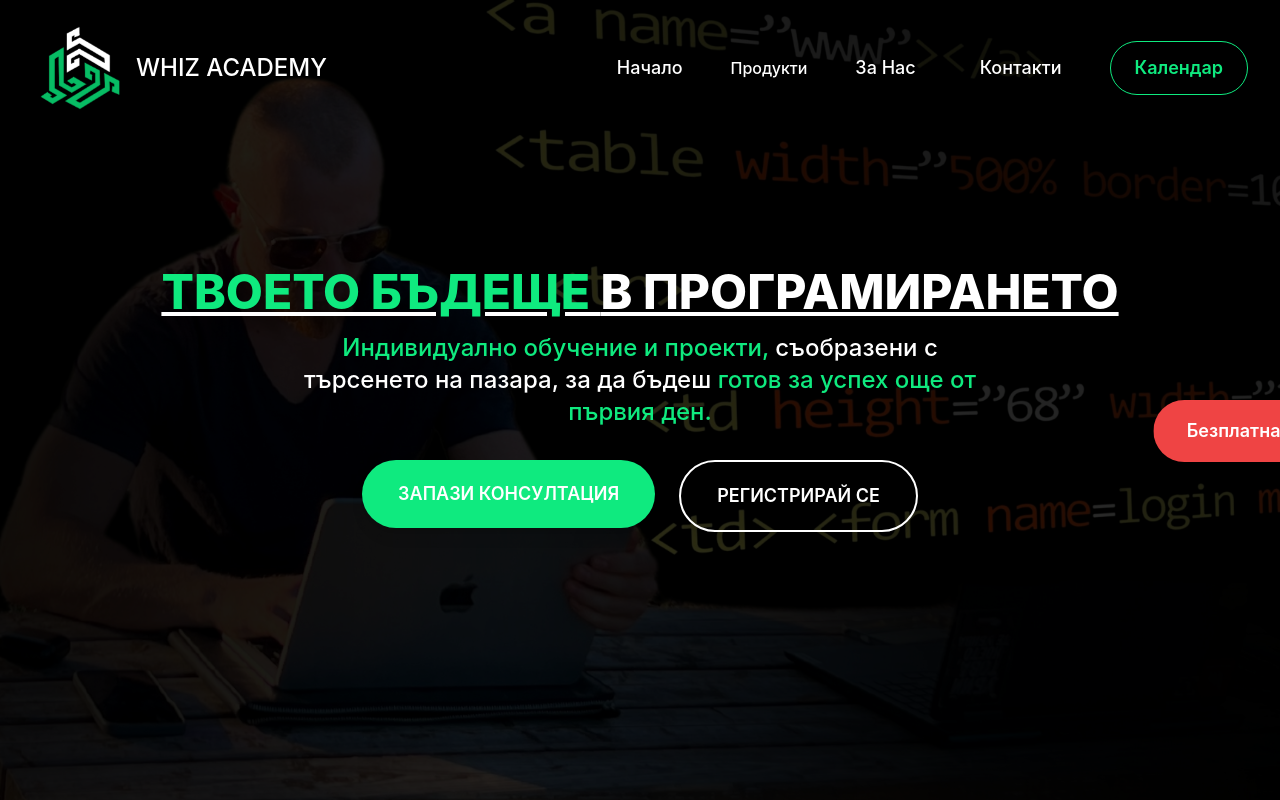
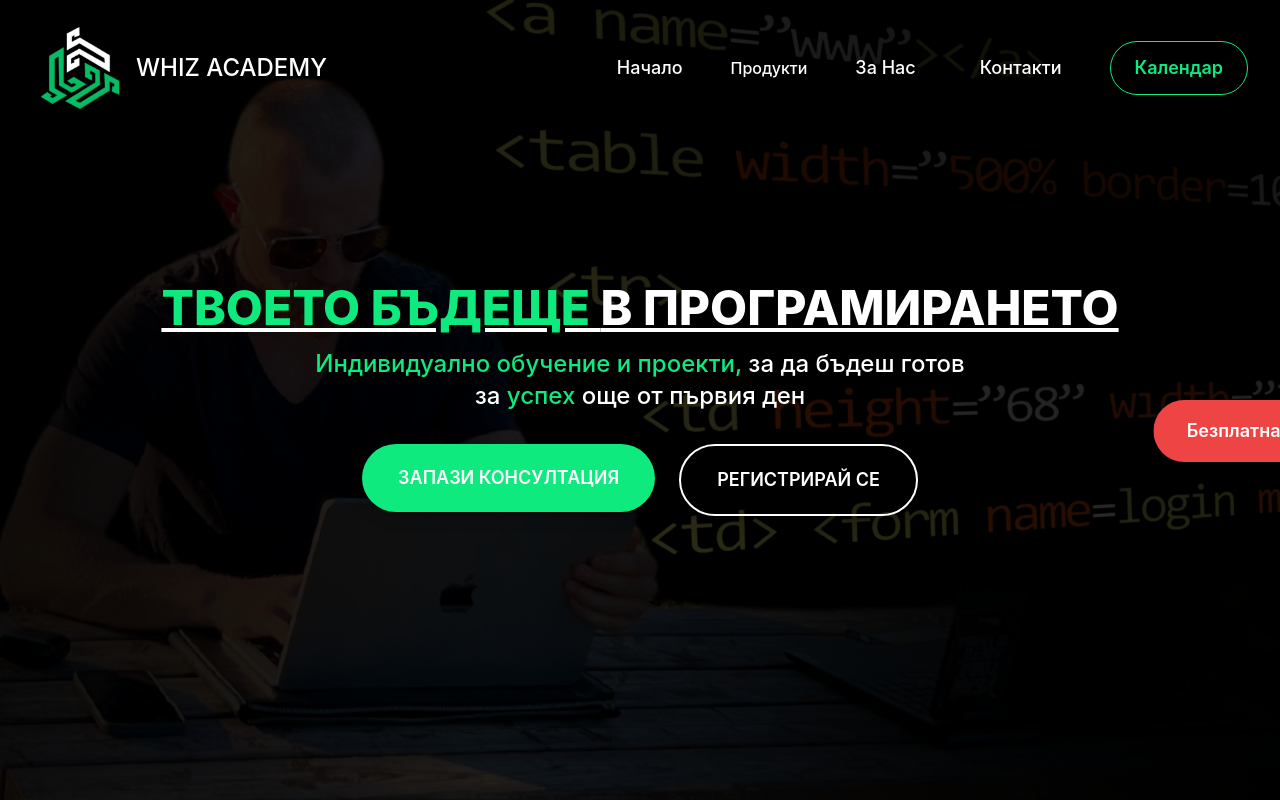
Before and after one commit to iwanlothbrok/Whiz-Academy-Website, a React (Create React App) app in the folder whiz-academy/: page / in a window 1280 px wide. Shown: the top 800 px of the page. Built offline with nearby package versions, Linux system fonts and the light colour scheme.

Commit message:
Update Home.jsx

```diff
--- a/whiz-academy/src/components/layout/Home.jsx
+++ b/whiz-academy/src/components/layout/Home.jsx
@@ -36,10 +36,9 @@ export const Home = () => {
                     animate={{ opacity: 1, y: 0 }}
                     transition={{ duration: 1, delay: 0.5 }}
                 >
-
                     <span className='text-mainGreen'>Индивидуално обучение и проекти, </span>
-                    съобразени с търсенето на пазара,  за да бъдеш
-                    <span className='text-mainGreen'> готов за успех още от първия ден.</span>
+                    за да бъдеш готов за
+                    <span className='text-mainGreen'> успех </span>още от първия ден
                 </motion.p>
 
 
```
